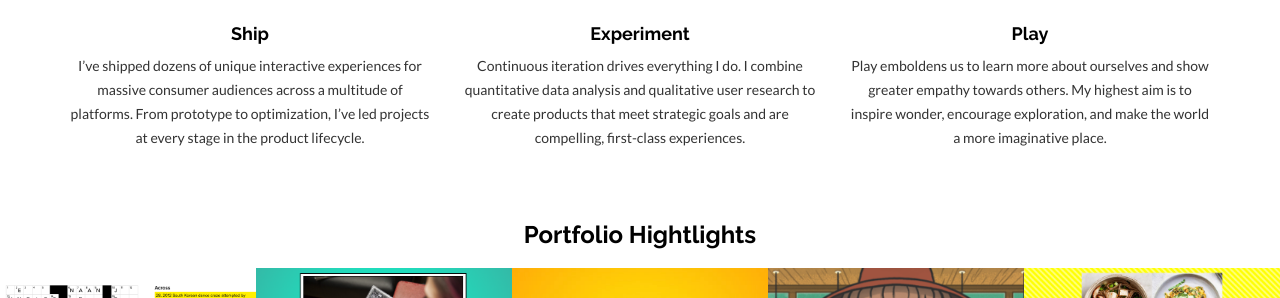
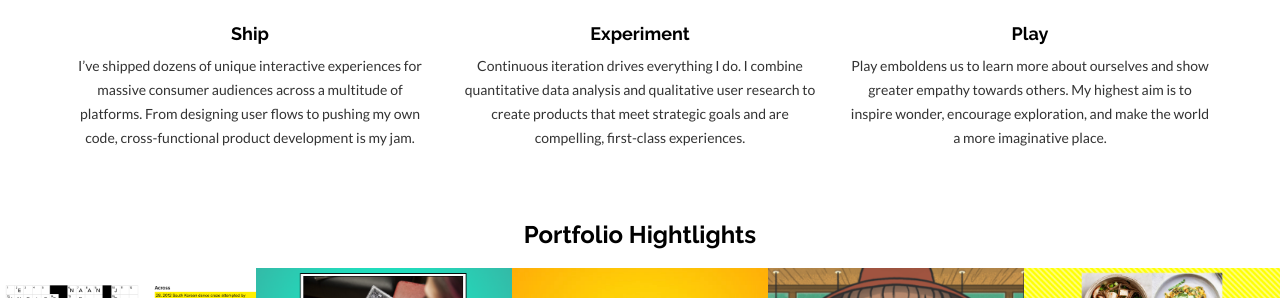
Before and after one commit to leffel/leffel.github.io, a Jekyll site: the page built from index.html, in a window 1280 px wide and 900 px high. Shown: the part 357-655 px from the top of the window. Built offline with Jekyll 4.4.1, drawn with Linux system fonts in a browser that asks for light colours; nearby versions of some CDN libraries.

Commit message:
Copy update.

```diff
--- a/index.html
+++ b/index.html
@@ -10,7 +10,7 @@ permalink: /
             <div class="col-md-4">
                 <i class="fa fa-rocket"></i>
                 <h4>Ship</h4>
-                <p>I’ve shipped dozens of unique interactive experiences for massive consumer audiences across a multitude of platforms. From prototype to optimization, I’ve led projects at every stage in the product lifecycle.</p>
+                <p>I’ve shipped dozens of unique interactive experiences for massive consumer audiences across a multitude of platforms. From designing user flows to pushing my own code, cross-functional product development is my jam.</p>
             </div>
             <div class="col-md-4">
                 <i class="fa fa-cogs"></i>
```
